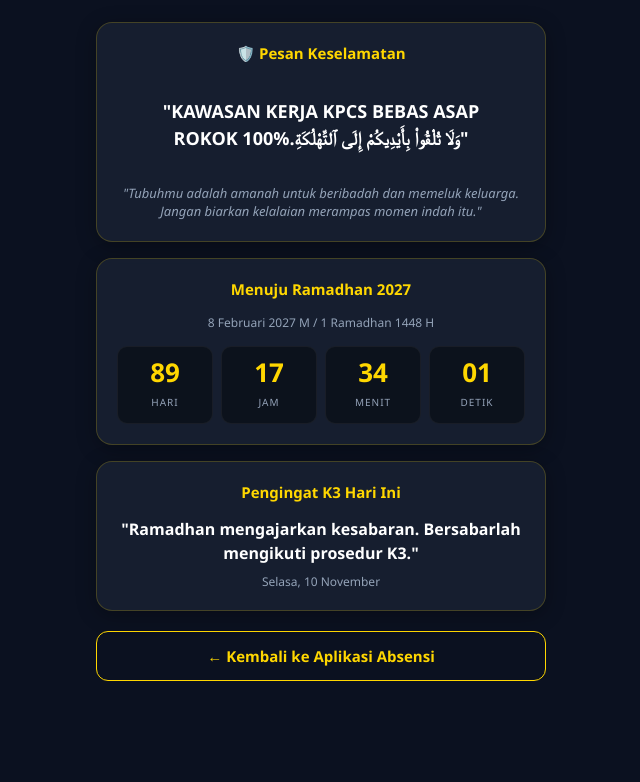
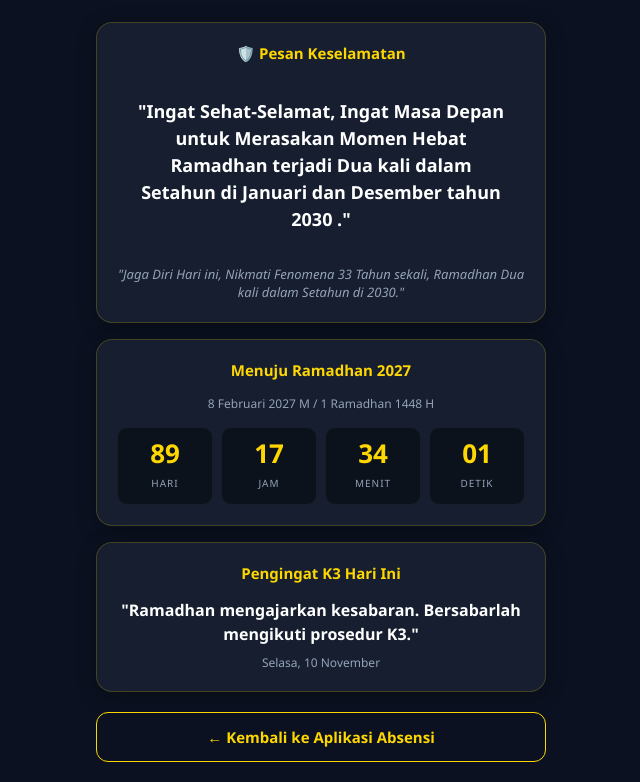
Before and after one commit to CIKINI7777/ramadhan-kne-2027, a plain HTML site: page index.html in a window 1280 px wide. Shown: the part 103-885 px from the top of the page, without its empty margins (319-959 px from the left). Before the commit the page ends 804 px from the top, so only its background shows below. Drawn offline with Linux system fonts and the light colour scheme.

Commit message:
Update content messages in index.html

```diff
--- a/index.html
+++ b/index.html
@@ -129,7 +129,7 @@
             <div id="dynamicContent" class="media-container"></div>
 
             <p id="contentCaption" class="caption-text">
-                "Tubuhmu adalah amanah untuk beribadah dan memeluk keluarga. Jangan biarkan kelalaian merampas momen indah itu."
+                "Jaga Diri Hari ini, Nikmati Fenomena 33 Tahun sekali, Ramadhan Dua kali dalam Setahun di 2030."
             </p>
         </div>
 
@@ -167,8 +167,7 @@
         // Jika IMAGE: masukkan link gambar (bisa upload ke GitHub juga)
         // Jika VIDEO: masukkan link file mp4 atau embed youtube
         // Jika TEXT: masukkan kalimat pesan K3 yang ingin ditampilkan permanen
-        const contentValue = "KAWASAN KERJA KPCS BEBAS ASAP ROKOK 100%.وَلَا تُلْقُوا۟ بِأَيْدِيكُمْ إِلَى ٱلتَّهْلُكَةِ";
-
+        const contentValue = "Ingat Sehat-Selamat, Ingat Masa Depan untuk Merasakan Momen Hebat Ramadhan terjadi Dua kali dalam Setahun di Januari dan Desember tahun 2030 ."
         // Link Gambar Contoh (jika pakai IMAGE): 'poster-k3.jpg'
         // Link Video Contoh (jika pakai VIDEO): 'video-k3.mp4' atau link Youtube Embed
 
```
